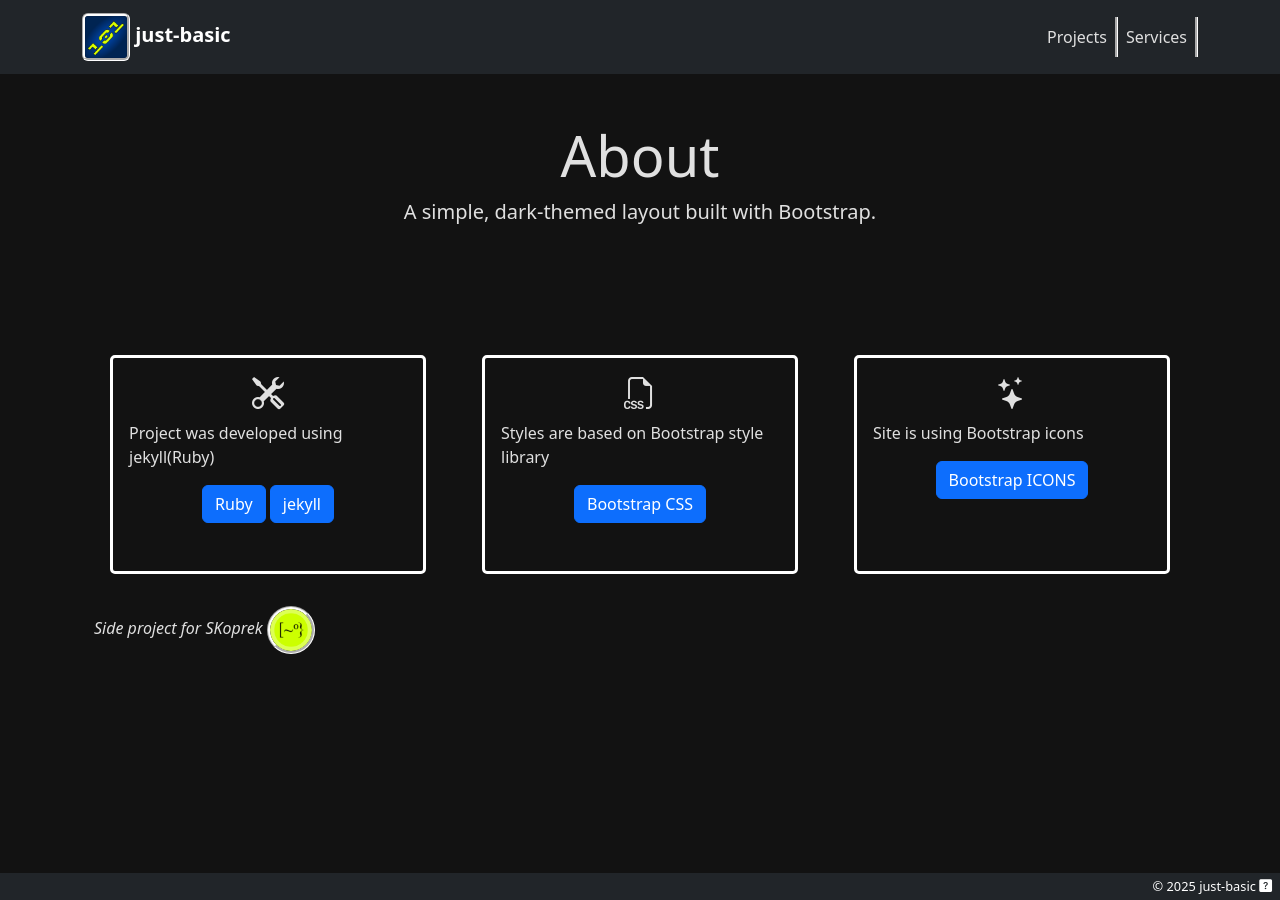
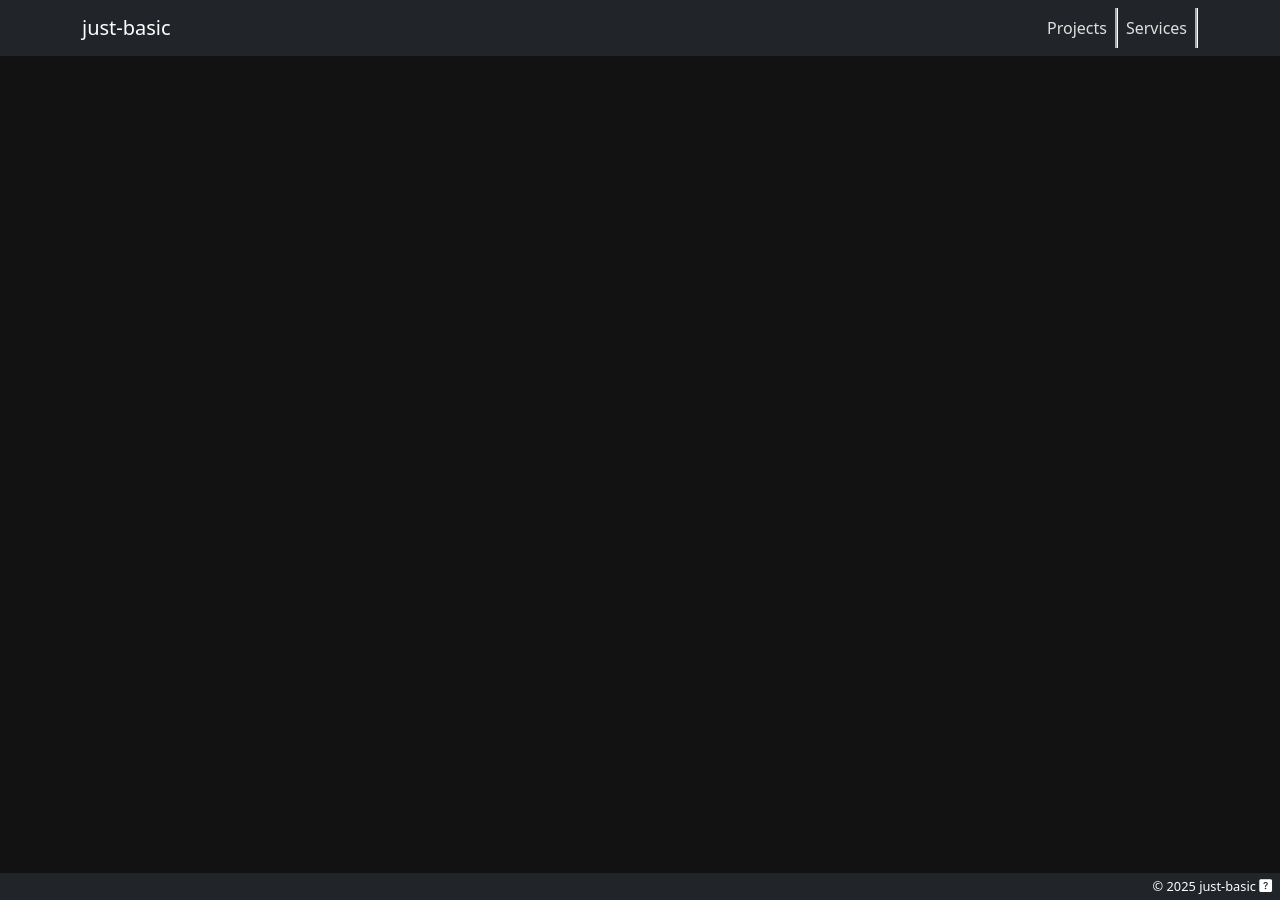
Before and after one commit to just-basic/just-basic-github-page, a Jekyll site: the page built from pages/about.html, in a window 1280 px wide. Built offline with Jekyll 4.4.1, drawn with Linux system fonts in a browser that asks for light colours.

Commit message:
Revert "Added logos/icons, fix index path url, added about"
This reverts commit 18c5dc9ea6647c9620f54932892cd707944f5bd9.

```diff
--- a/_includes/menu.html
+++ b/_includes/menu.html
@@ -1,7 +1,6 @@
 <nav class="navbar navbar-dark bg-dark navbar-expand-lg">
     <div class="container">
-        <a class="navbar-brand" href="{{ site.baseurl }}/"><img src="../assets/img/just-basic_avatar.png" alt="Home" class="rounded img-fit"> <b>just-basic</b></a>
-
+        <a class="navbar-brand" href="{{ site.baseurl }}/index.html">just-basic</a>
         <button
             class="navbar-toggler"
             type="button"
@@ -29,6 +28,5 @@
                 </li>
             </ul>
         </div>
-
     </div>
 </nav>
--- a/_layouts/default.html
+++ b/_layouts/default.html
@@ -4,8 +4,6 @@
 <head>
     <meta charset="UTF-8">
     <meta name="viewport" content="width=device-width, initial-scale=1.0">
-
-    <link rel="icon" type="image/x-icon" href="../assets/img/favicon.ico">
     <title>{{ page.title }}</title>
     <!-- Bootstrap css -->
     <link href="https://cdn.jsdelivr.net/npm/bootstrap@5.3.0-alpha1/dist/css/bootstrap.min.css" rel="stylesheet">
--- a/assets/styles/styles-global.css
+++ b/assets/styles/styles-global.css
@@ -78,23 +78,3 @@ footer a {
     border-color: white;
     border-right-style: groove;
 }
-.container-centered-block{
-  display: block;
-  text-align: center;
-}
-.container-card-border{
-  border: white;
-  border-radius: 5px;
-  border-style: solid;
-  margin: 1rem;
-  padding: 1rem;
-  height: 100%;
-}
-.img-fit{
- height: 100%;
- max-height: 3rem;
- border-color: white;
- border-radius: 3px;
- border-style: groove;
-
-}
--- a/pages/about.html
+++ b/pages/about.html
@@ -3,61 +3,3 @@ layout: default
 title: Projects
 permalink: /about
 ---
-
-<!-- Hero Section -->
-<header class="py-5">
-    <div class="container text-center">
-
-        <h1 class="display-4">About</h1>
-        <p class="lead">A simple, dark-themed layout built with Bootstrap.</p>
-
-    </div>
-</header>
-
-<!-- Main Content -->
-<main class="container my-5">
-    <div class="row">
-        <div class="col-md-4">
-            <div class="container-card-border">
-                <h2 class="container-centered-block"><i class="bi bi-tools"></i></h2>
-                <p>Project was developed using jekyll(Ruby)</p>
-                <div class="container-centered-block">
-                    <a href="https://www.ruby-lang.org/" class="btn btn-primary " target="_blank">Ruby</a>
-                    <a href="https://jekyllrb.com/" class="btn btn-primary " target="_blank">jekyll</a>
-                </div>
-            </div>
-        </div>
-        <div class="col-md-4">
-            <div class="container-card-border">
-                <h2 class="container-centered-block"><i class="bi bi-filetype-css"></i></h2>
-                <p>Styles are based on Bootstrap style library</p>
-                <div class="container-centered-block">
-                    <a href="https://getbootstrap.com/docs/3.4/css/" class="btn btn-primary " target="_blank">Bootstrap
-                        CSS</a>
-                </div>
-            </div>
-        </div>
-        <div class="col-md-4">
-            <div class="container-card-border">
-                <h2 class="container-centered-block"><i class="bi bi-stars"></i></h2>
-                <p>Site is using Bootstrap icons</p>
-                <div class="container-centered-block">
-                    <a href="https://getbootstrap.com/docs/3.4/css/" class="btn btn-primary " target="_blank">Bootstrap
-                        ICONS</a>
-                </div>
-            </div>
-        </div>
-
-    </div>
-    <div class="row my-5">
-        <div class="col-md-4">
-            <a class="navbar-brand" href="{{ site.baseurl }}/index.html">
-                <div>
-                    <i>Side project for SKoprek</i>
-                    <img src="../assets/img/SKoprek_icon.png" alt="Home" class="rounded-circle img-fit">
-                </div>
-            </a>
-        </div>
-    </div>
-    <!-- Site map -->
-</main>
```
Also changed, not shown: README.md, assets/img/SKoprek_icon.png (deleted), assets/img/favicon.ico (deleted), assets/img/just-basic_avatar.png (deleted).
